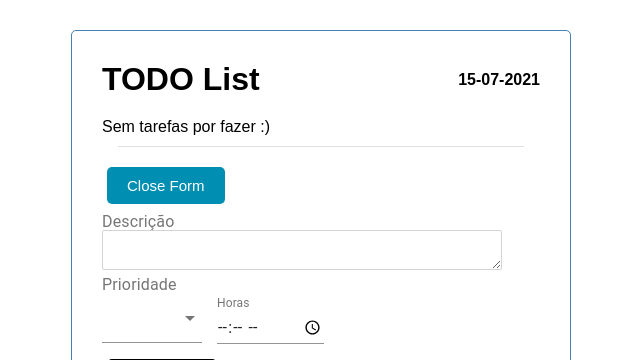
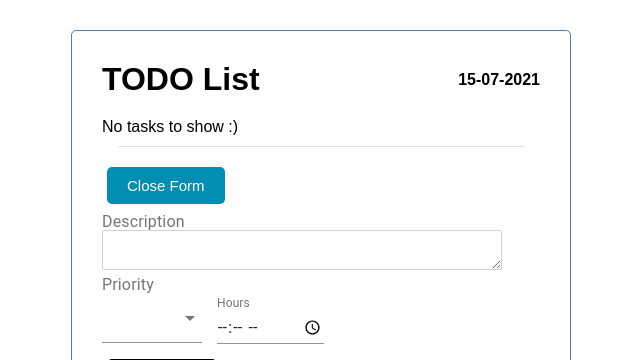
Before and after one commit to SofiaRomeiro/todo-list, a React (Create React App) app: page / in a window 1280 px wide. Both pictures are taken after a click on the button "Add Task". Shown: the top 360 px of the page, without its empty margins (319-959 px from the left). Built offline with nearby package versions, Linux system fonts and the light colour scheme.

Commit message:
fix spelling mistakes

```diff
--- a/src/App.js
+++ b/src/App.js
@@ -51,7 +51,7 @@ const App = () => {
         {tasksList.length > 0 ? (
           <Tasks tasks={tasksList} onDelete={deleteTask} setTask={handleCheckbox} />
         ) : (
-          <p> Sem tarefas por fazer :) </p>
+          <p> No tasks to show :) </p>
         )}
 
         <Divider
--- a/src/components/CreateNewTask.js
+++ b/src/components/CreateNewTask.js
@@ -26,7 +26,7 @@ const AddTaskForm = ({ onAdd }) => {
     <Box display="flex" style={{ marginTop: "5px" }}>
       <form onSubmit={onSubmit}>
         <div className="FormControl" style={{ marginRight: "10px" }}>
-          <InputLabel htmlFor="demo-customized-textbox">Descrição</InputLabel>
+          <InputLabel htmlFor="demo-customized-textbox">Description</InputLabel>
           <textarea
             style={{ width: "400px", borderRadius:"2px", height:"40px", borderColor:"lightgrey", padding:"10px" }}
             value={description}
@@ -40,7 +40,7 @@ const AddTaskForm = ({ onAdd }) => {
             style={{ marginRight: "10px", marginTop: "3px" }}
           >
             <InputLabel id="demo-customized-select-label">
-              Prioridade
+              Priority
             </InputLabel>
             <Select
               style={{ width: "100px", height:"50px" }}
@@ -49,9 +49,9 @@ const AddTaskForm = ({ onAdd }) => {
               value={priority}
               onChange={(t) => setPriority(t.target.value)}
             >
-              <MenuItem value={"baixa"}>Baixa</MenuItem>
-              <MenuItem value={"media"}>Media</MenuItem>
-              <MenuItem value={"alta"}>Alta</MenuItem>
+              <MenuItem value={"baixa"}>Low</MenuItem>
+              <MenuItem value={"media"}>Medium</MenuItem>
+              <MenuItem value={"alta"}>High</MenuItem>
             </Select>
           </div>
 
@@ -60,7 +60,7 @@ const AddTaskForm = ({ onAdd }) => {
               <TextField
                 style={{ marginTop: "22px", marginLeft: "5px"  }}
                 id="time"
-                label="Horas"
+                label="Hours"
                 type="time"
                 value={time}
                 onChange={(t) => setTime(t.target.value)}
```
Also changed, not shown: ideas-to-develop.txt (added), notes.txt (deleted).
